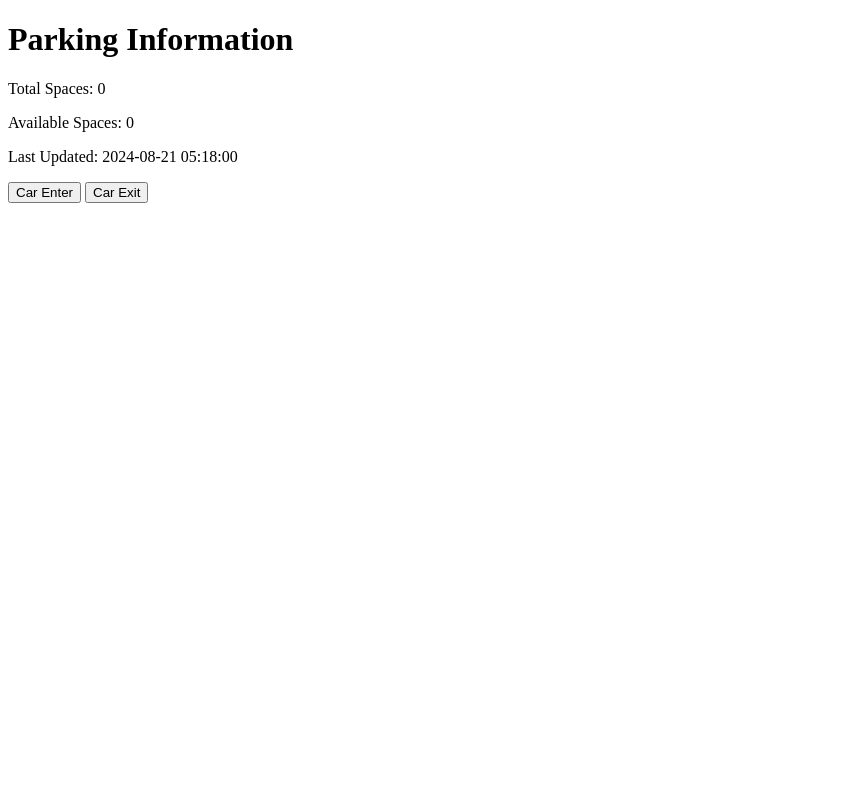
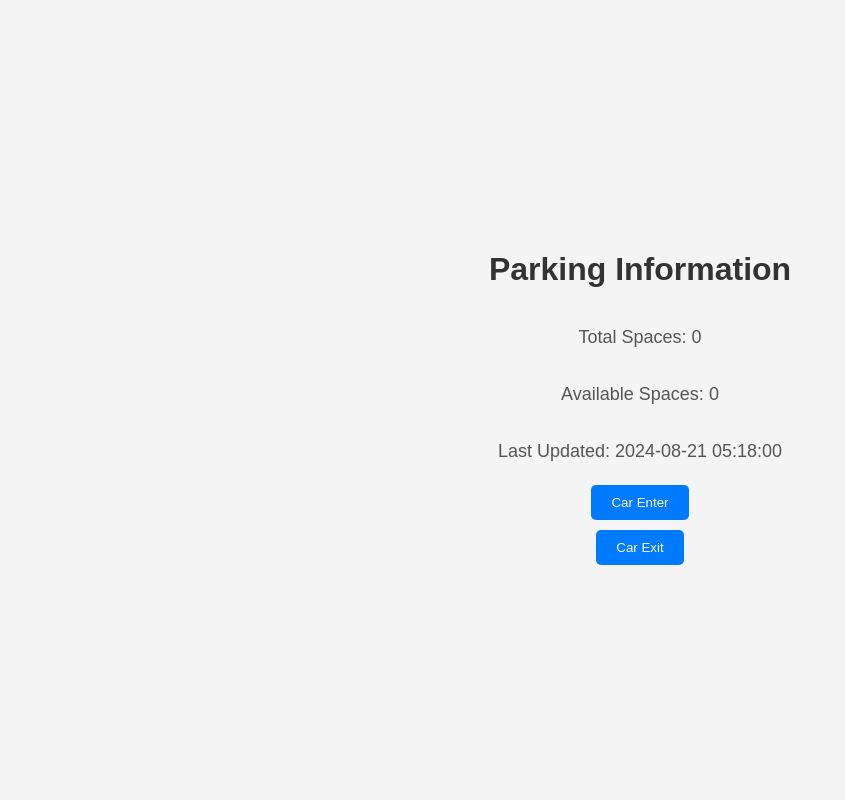
Before and after one commit to AndreeTorres/PruebaTecnica, a Django app: page / in a window 1280 px wide. Shown: the whole page, without its empty margins (0-845 px from the left). Run offline with Django 5.2, Linux system fonts and the light colour scheme; data that the repository does not hold is empty.

Commit message:
STYLE:Basic CSS and static configuration :lipstick:

```diff
--- a/PruebaTecnica/PruebaTecnica/settings.py
+++ b/PruebaTecnica/PruebaTecnica/settings.py
@@ -11,7 +11,7 @@ https://docs.djangoproject.com/en/5.1/ref/settings/
 """
 
 from pathlib import Path
-
+import os
 # Build paths inside the project like this: BASE_DIR / 'subdir'.
 BASE_DIR = Path(__file__).resolve().parent.parent
 
@@ -117,6 +117,9 @@ USE_TZ = True
 # https://docs.djangoproject.com/en/5.1/howto/static-files/
 
 STATIC_URL = 'static/'
+STATICFILES_DIRS = [
+    os.path.join(BASE_DIR, 'static'),
+]
 
 # Default primary key field type
 # https://docs.djangoproject.com/en/5.1/ref/settings/#default-auto-field
--- a/PruebaTecnica/PruebaTecnica/urls.py
+++ b/PruebaTecnica/PruebaTecnica/urls.py
@@ -16,8 +16,12 @@ Including another URLconf
 """
 from django.contrib import admin
 from django.urls import path,include
+from django.conf.urls.static import static
+from django.conf import settings
 
 urlpatterns = [
     path('admin/', admin.site.urls),
     path('', include('parkingApp.urls')),
 ]
+if settings.DEBUG:
+    urlpatterns += static(settings.STATIC_URL, document_root=settings.STATIC_ROOT)
--- a/PruebaTecnica/parkingApp/templates/parking.html
+++ b/PruebaTecnica/parkingApp/templates/parking.html
@@ -1,8 +1,10 @@
+{% load static %}
 <!DOCTYPE html>
 <html>
 <head>
     <title>Parking Info</title>
     <script src="https://code.jquery.com/jquery-3.6.0.min.js"></script>
+    <link rel="stylesheet" href="{% static 'css/style.css' %}">
 </head>
 <body>
     <h1>Parking Information</h1>
--- /dev/null
+++ b/PruebaTecnica/static/css/style.css
@@ -0,0 +1,31 @@
+/* styles.css */
+body {
+    font-family: Arial, sans-serif;
+    background-color: #f4f4f4;
+    margin: 0;
+    padding: 0;
+    display: flex;
+    justify-content: center;
+    align-items: center;
+    height: 100vh;
+    flex-direction: column;
+}
+h1 {
+    color: #333;
+}
+p {
+    font-size: 18px;
+    color: #555;
+}
+button {
+    background-color: #007bff;
+    color: white;
+    border: none;
+    padding: 10px 20px;
+    margin: 5px;
+    cursor: pointer;
+    border-radius: 5px;
+}
+button:hover {
+    background-color: #0056b3;
+}
```
